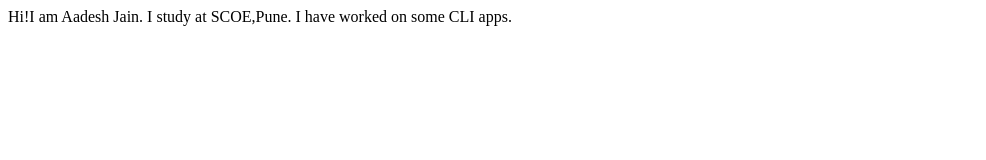
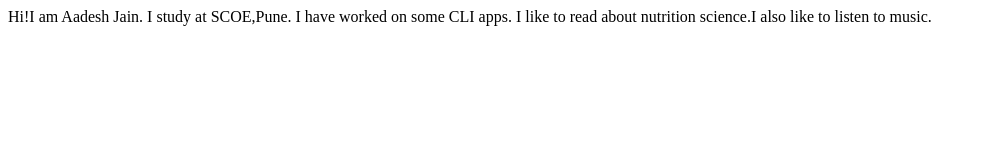
Before and after one commit to aadeshjain7/aadesh-portfolio, a plain HTML site: page index.html in a window 1280 px wide. Shown: the whole page, without its empty margins (0-986 px from the left). Drawn offline with Linux system fonts and the light colour scheme.

Commit message:
update hobbies

```diff
--- a/index.html
+++ b/index.html
@@ -10,5 +10,6 @@
     I study at SCOE,Pune.
 
     I have worked on some CLI apps.
+    I like to read about nutrition science.I also like to listen to music.
 </body>
 </html>
```
